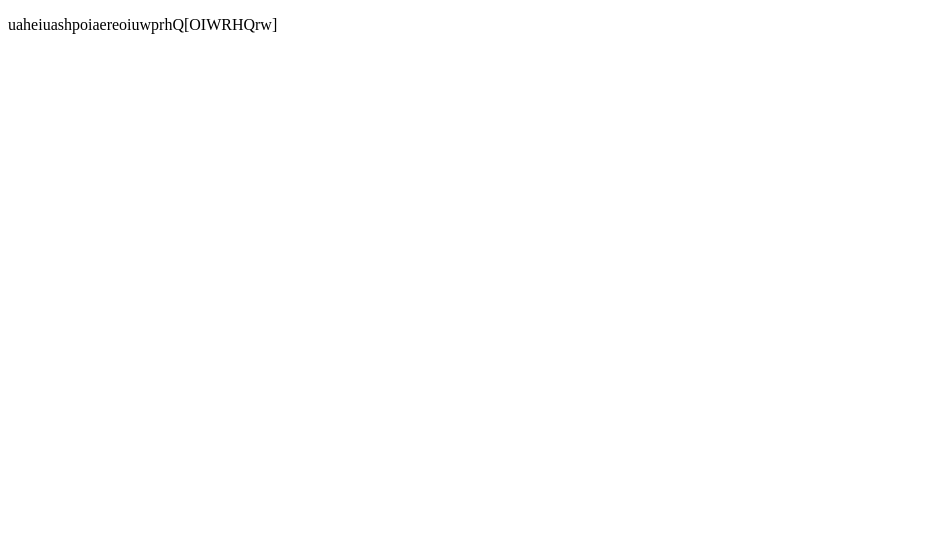
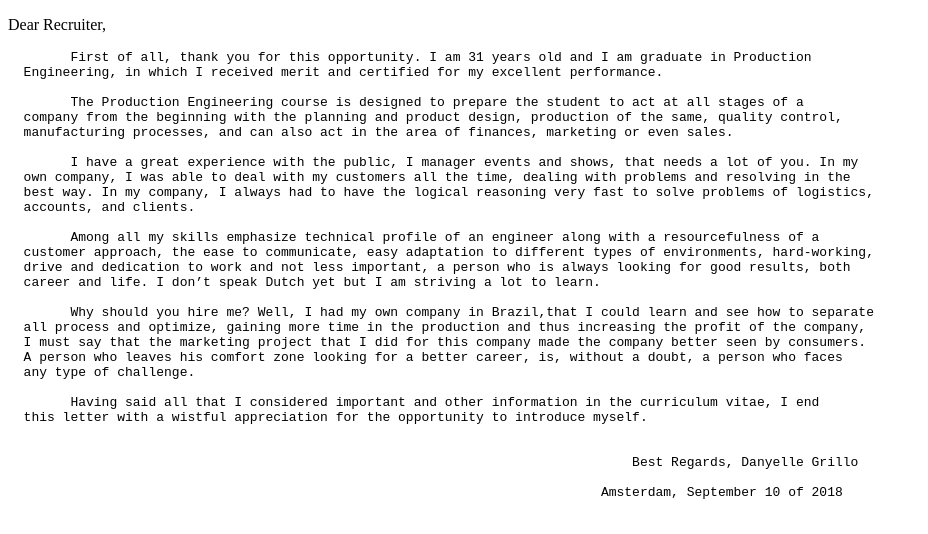
Before and after one commit to danyellegrillo/cvproject, a plain HTML site: page indexcv.html in a window 1280 px wide. Shown: the whole page, without its empty margins (0-928 px from the left). Drawn offline with Linux system fonts and the light colour scheme.

Commit message:
motivation letter ready

```diff
--- a/indexcv.html
+++ b/indexcv.html
@@ -5,6 +5,40 @@
     <title>Motivattion Letter</title>
   </head>
   <body>
-    <p> uaheiuashpoiaereoiuwprhQ[OIWRHQrw]</p>
+    <div>
+    <p>Dear Recruiter,
+      <br/>
+      <pre>
+        First of all, thank you for this opportunity. I am 31 years old and I am graduate in Production
+  Engineering, in which I received merit and certified for my excellent performance.
+
+        The Production Engineering course is designed to prepare the student to act at all stages of a
+  company from the beginning with the planning and product design, production of the same, quality control,
+  manufacturing processes, and can also act in the area of finances, marketing or even sales.
+
+        I have a great experience with the public, I manager events and shows, that needs a lot of you. In my
+  own company, I was able to deal with my customers all the time, dealing with problems and resolving in the
+  best way. In my company, I always had to have the logical reasoning very fast to solve problems of logistics,
+  accounts, and clients.
+
+        Among all my skills emphasize technical profile of an engineer along with a resourcefulness of a
+  customer approach, the ease to communicate, easy adaptation to different types of environments, hard-working,
+  drive and dedication to work and not less important, a person who is always looking for good results, both
+  career and life. I don’t speak Dutch yet but I am striving a lot to learn.
+
+        Why should you hire me? Well, I had my own company in Brazil,that I could learn and see how to separate
+  all process and optimize, gaining more time in the production and thus increasing the profit of the company,
+  I must say that the marketing project that I did for this company made the company better seen by consumers.
+  A person who leaves his comfort zone looking for a better career, is, without a doubt, a person who faces
+  any type of challenge.
+
+        Having said all that I considered important and other information in the curriculum vitae, I end
+  this letter with a wistful appreciation for the opportunity to introduce myself.
+
+
+                                                                                Best Regards, Danyelle Grillo
+
+                                                                            Amsterdam, September 10 of 2018</pre>
+</div>
   </body>
 </html>
```
Also changed, not shown: index.html (+2 -2 lines).
